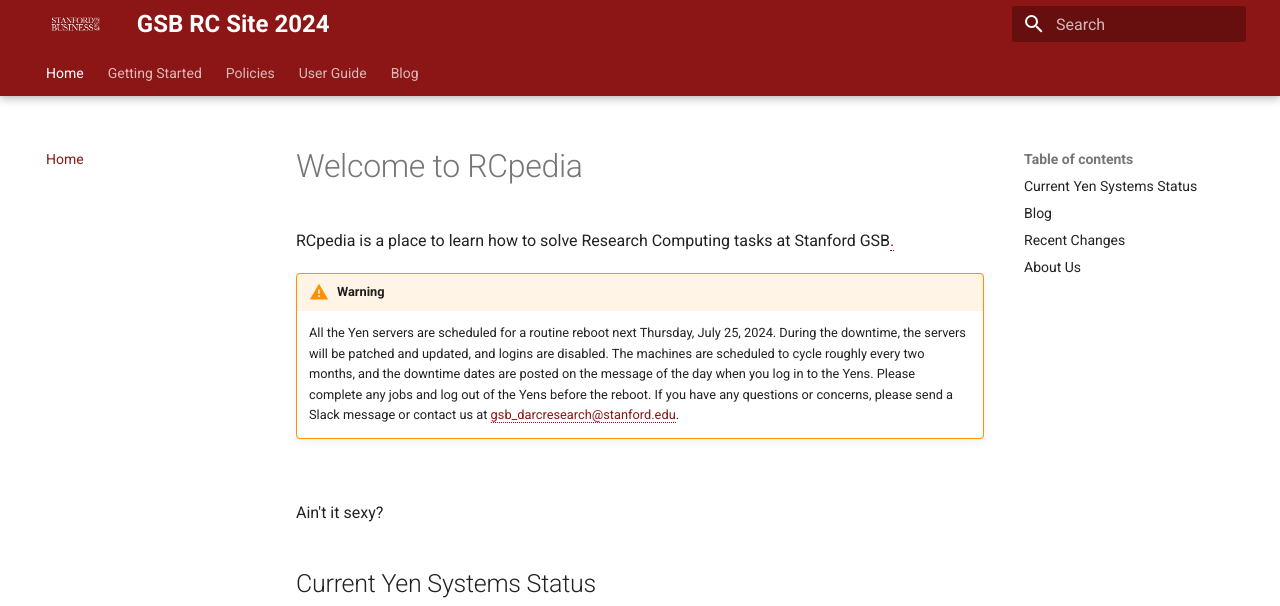
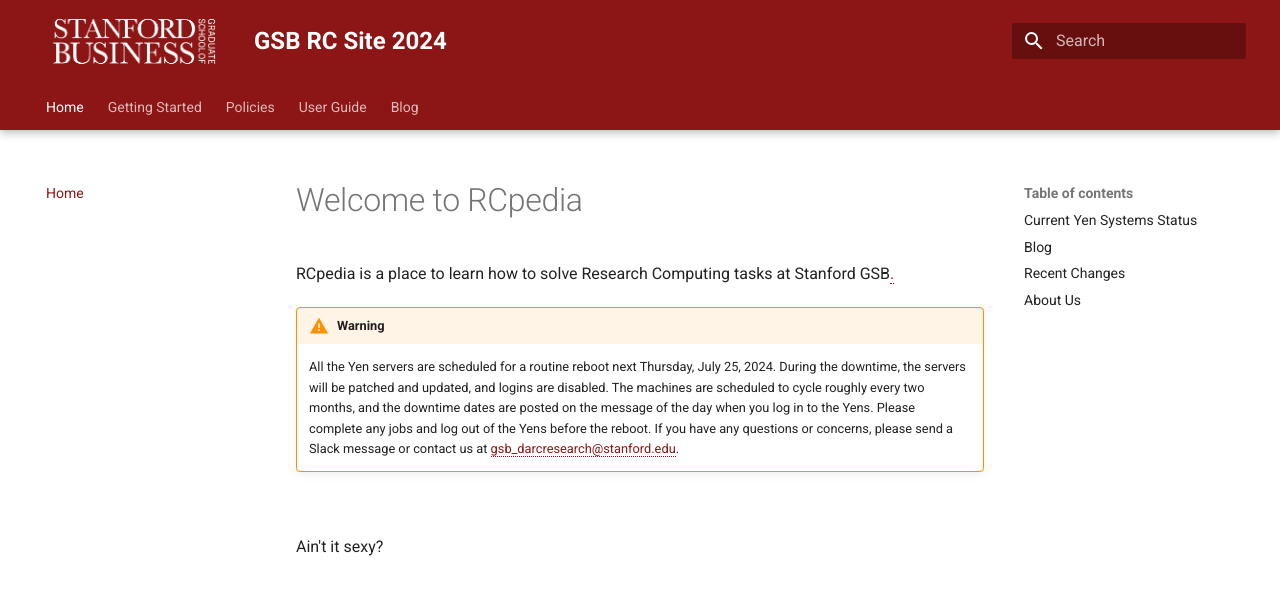
Before and after one commit to gsbdarc/rcpedia_mockup, an MkDocs documentation site: the page built from docs/index.md, in a window 1280 px wide and 1400 px high. Shown: the top 606 px of the window. Built offline with MkDocs 1.6.1 and Material for MkDocs 9.7.7, drawn with Linux system fonts in a browser that asks for light colours; some web fonts are replaced.

Commit message:
Increased the sizing of the logo

```diff
--- a/docs/stylesheets/custom.css
+++ b/docs/stylesheets/custom.css
@@ -2,3 +2,11 @@
     height: 100px;  /* Adjust based on your desired logo size */
     width: auto;   /* Maintain aspect ratio */
 }
+.md-header__button.md-logo {
+    margin: 0;
+    padding: 0;
+}
+.md-header__button.md-logo img, .md-header__button.md-logo svg {
+    height: auto;
+    width: 10rem;
+}
```
